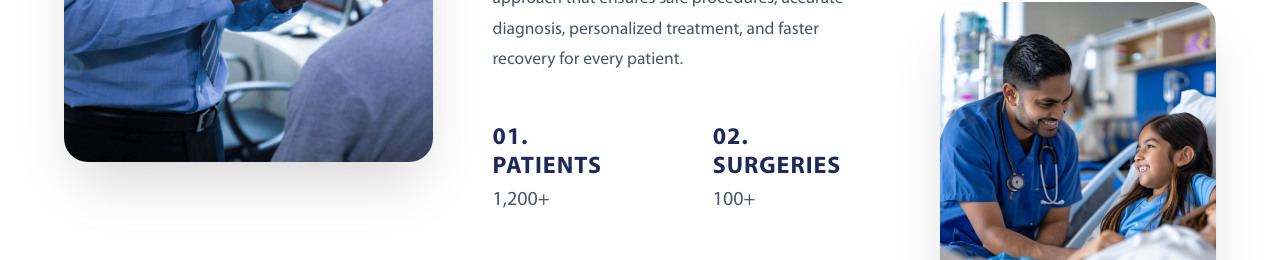
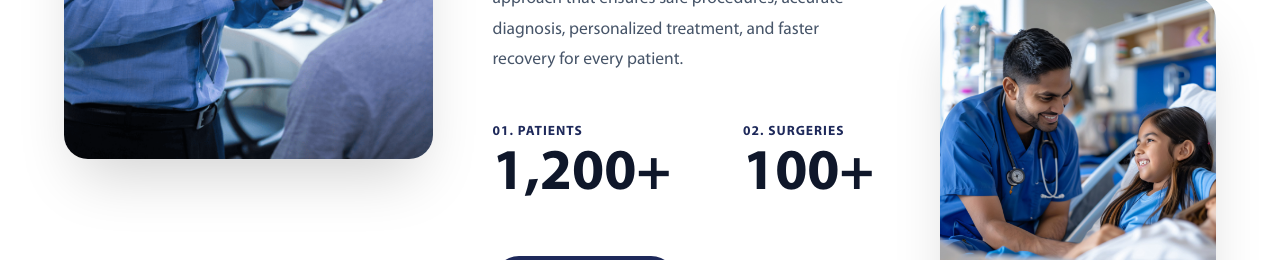
Before and after one commit to venkatesh02040/velpro-hospital, a React (Vite) app: page / in a window 1280 px wide. Shown: the part 1120-1380 px from the top of the page. Built offline with nearby package versions, Linux system fonts and the light colour scheme; no server answers; the HTML template or start-up script is replaced by a standard one.

Commit message:
css changes for headings

```diff
--- a/src/Components/AboutUsSection/AboutUsSection.css
+++ b/src/Components/AboutUsSection/AboutUsSection.css
@@ -92,7 +92,7 @@
   position: relative;
 }
 
-.stat-label {
+.ab-stat-label {
   font-size: 13.5px;
   font-weight: 600;
   color: #1e295a;
@@ -102,7 +102,7 @@
   display: block;
 }
 
-.stat-value {
+.ab-stat-value {
   font-size: 58px;
   font-weight: 800;
   line-height: 1;
@@ -157,7 +157,7 @@
     gap: 48px;
   }
 
-  .stat-value {
+  .ab-stat-value {
     font-size: 50px;
   }
 }
--- a/src/Components/AboutUsSection/AboutUsSection.jsx
+++ b/src/Components/AboutUsSection/AboutUsSection.jsx
@@ -81,15 +81,15 @@ const AboutUsSection = () => {
                         {/* Stats */}
                         <div className="stats">
                             <div className="stat">
-                                <div className="stat-label">01. Patients</div>
-                                <div className="stat-value">
+                                <div className="ab-stat-label">01. Patients</div>
+                                <div className="ab-stat-value">
                                     <Counter end={1200} />
                                 </div>
                             </div>
 
                             <div className="stat">
-                                <div className="stat-label">02. Surgeries</div>
-                                <div className="stat-value">
+                                <div className="ab-stat-label">02. Surgeries</div>
+                                <div className="ab-stat-value">
                                     <Counter end={100} />
                                 </div>
                             </div>
```
